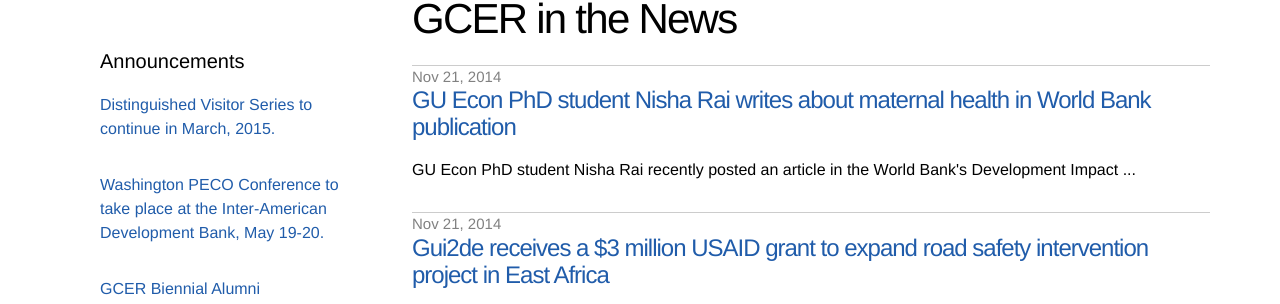
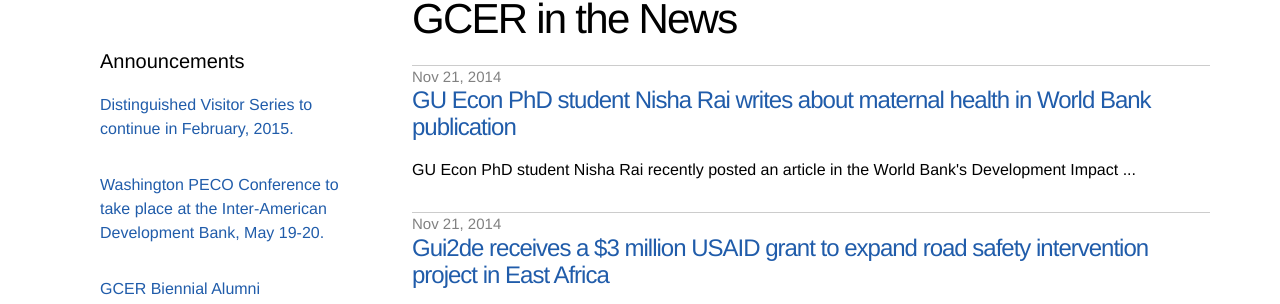
Before and after one commit to georgetown-econ/gcer, a Jekyll site: the page built from index.html, in a window 1280 px wide. Shown: the part 469-773 px from the top of the page. Built offline with Jekyll 4.4.1, drawn with Linux system fonts in a browser that asks for light colours.

Commit message:
changes to Distinguished visitor announce - Feb.

```diff
--- a/_data/announcements.yml
+++ b/_data/announcements.yml
@@ -1,3 +1,3 @@
-- announcement: <a href="http://gcer.georgetown.edu/archive/#/2014/09/19/distinguished-speakers"> Distinguished Visitor Series to continue in March, 2015. </a>
+- announcement: <a href="http://gcer.georgetown.edu/archive/#/2014/09/19/distinguished-speakers"> Distinguished Visitor Series to continue in February, 2015. </a>
 - announcement: <a href="https://sites.google.com/a/georgetown.edu/washington-peco/home/2015-washington-peco"> Washington PECO Conference to take place at the Inter-American Development Bank, May 19-20.</a>
 - announcement: <a href="https://sites.google.com/site/gcer2015/"> GCER Biennial Alumni Conference will take place on GU campus, May 28-29. See website link for Call for Papers.</a>
```
